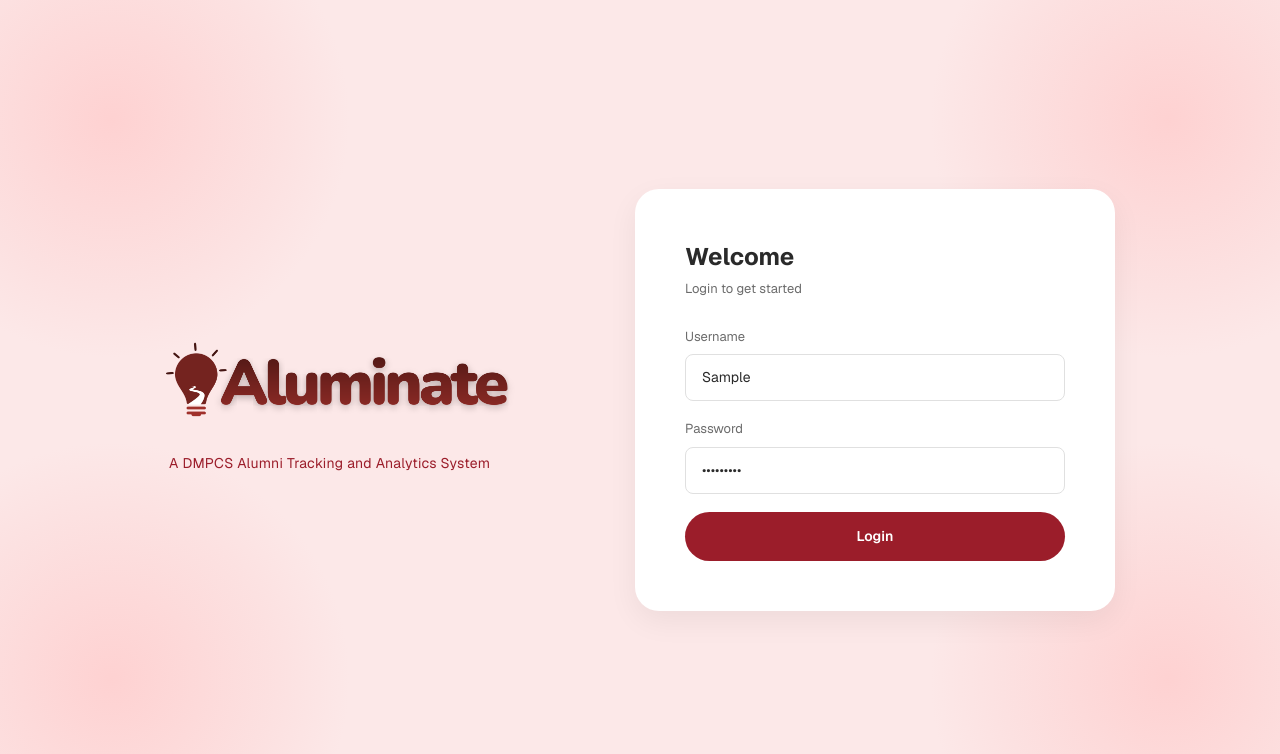
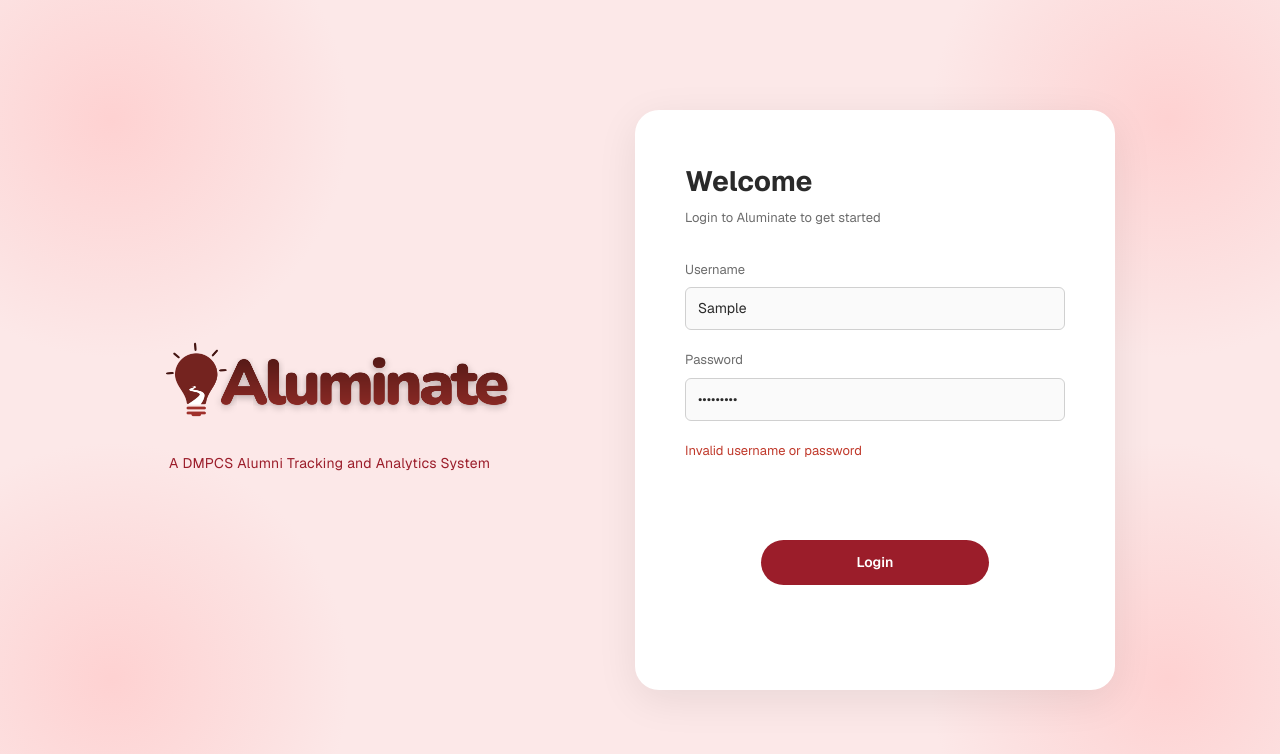
Before and after one commit to ldlambayao/cmsc127-aluminate, a Next.js app in the folder aluminate/: page /login in a window 1280 px wide. Both pictures are taken after typing "Sample", "Sample123" into the empty fields and a click on the button "Login". Shown: the top 754 px of the page. Built offline with nearby package versions, Linux system fonts and the light colour scheme; no server answers.

Commit message:
Added transition animation from login to alumnidashboard + Minor revisions to login page

```diff
--- a/aluminate/app/(auth)/login/page.tsx
+++ b/aluminate/app/(auth)/login/page.tsx
@@ -1,16 +1,14 @@
 "use client";
 
-import Link from "next/link";
 import Image from "next/image";
 import { useRouter } from "next/navigation";
-import { useState } from "react";
+import { useRef, useState } from "react";
 import { User } from "@supabase/supabase-js";
-import { createSupabaseServerClient } from "@/../lib/supabase/server-client";
 import { getSupabaseBrowserClient } from "@/../lib/supabase/browser-client";
 
 type LoginProps = {
   user: User | null;
-}
+};
 
 export default function LoginPage({ user }: LoginProps) {
   const [username, setUsername] = useState("");
@@ -19,39 +17,50 @@ export default function LoginPage({ user }: LoginProps) {
   const supabase = getSupabaseBrowserClient();
   const router = useRouter();
   const [currentUser, setCurrentUser] = useState<User | null>(user);
+  const [exiting, setExiting] = useState(false);
+  const containerRef = useRef<HTMLDivElement>(null);
+  const cardRef = useRef<HTMLDivElement>(null);
 
   async function handleSubmit(event: React.FormEvent<HTMLFormElement>) {
     event.preventDefault();
     setStatus("Verifying...");
-    const email = `${username}@up.edu.ph`
+    const email = `${username}@up.edu.ph`;
 
     const { data, error } = await supabase.auth.signInWithPassword({
       email: email,
       password: password,
-    })
+    });
     if (error) {
       setStatus("Invalid username or password");
       console.error(error.message);
     } else {
       console.log("Successfully logged in:", data.user);
       setStatus("Welcome, " + data.user.email);
-      router.push("/alumni")
+
+      // Play exit animation, then navigate
+      setExiting(true);
+      setTimeout(() => router.push("/alumni"), 420);
     }
   }
 
   return (
-    <div style={containerStyle}>
+    /* Background fades in */
+    <div
+      ref={containerRef}
+      className={`page-morph-bg${exiting ? " exiting" : ""}`}
+      style={containerStyle}
+    >
       {/* Corner gradient blobs */}
       <div style={blobTopLeftStyle} />
       <div style={blobTopRightStyle} />
       <div style={blobBottomLeftStyle} />
       <div style={blobBottomRightStyle} />
 
-      {/* Two-column layout container */}
+      {/* Two-column layout */}
       <div style={mainSplitLayout}>
-        {/* Left column: Brand lockup */}
-        <div style={brandColumnStyle}>
-          {/* Branded Logo using the full image from /public */}
+
+        {/* Left — brand fades up */}
+        <div className="page-enter-child-1" style={brandColumnStyle}>
           <div style={brandLockupStyle}>
             <Image
               src="/aluminate logo.png"
@@ -62,56 +71,65 @@ export default function LoginPage({ user }: LoginProps) {
               priority
             />
           </div>
-          {/* Subtitle */}
           <p style={brandSubtitleStyle}>
             A DMPCS Alumni Tracking and Analytics System
           </p>
         </div>
 
-        {/* Right column: Login card */}
+        {/* Right — card morphs in */}
         <div style={cardColumnStyle}>
-          <div style={loginCardStyle}>
-            {/* Welcome header */}
+          <div
+            ref={cardRef}
+            className={`page-morph-card${exiting ? " exiting" : ""}`}
+            style={loginCardStyle}
+          >
             <div style={headerWrapper}>
               <h2 style={welcomeTitleStyle}>Welcome</h2>
-              <p style={welcomeSubtitleStyle}>Login to get started</p>
+              <p style={welcomeSubtitleStyle}>Login to Aluminate to get started</p>
             </div>
 
-            {/* Login form */}
             <form style={formStyle} onSubmit={handleSubmit}>
-              {/* Email input field */}
               <div style={inputGroupStyle}>
                 <label style={labelStyle}>Username</label>
                 <input
-                  type="username"
+                  type="text"
                   value={username}
-                  onChange={(event) => setUsername(event.target.value)}
+                  onChange={(e) => setUsername(e.target.value)}
                   placeholder="Enter your Username"
                   style={inputFieldStyle}
                   required
                 />
               </div>
 
-              {/* Password input field */}
               <div style={inputGroupStyle}>
                 <label style={labelStyle}>Password</label>
                 <input
                   type="password"
                   value={password}
-                  onChange={(event) => setPassword(event.target.value)}
+                  onChange={(e) => setPassword(e.target.value)}
                   placeholder="Enter your password"
                   style={inputFieldStyle}
                   required
                 />
               </div>
 
-              {/* Login button */}
+              {status && (
+                <p style={{
+                  fontSize: "13px",
+                  color: status.startsWith("Invalid") ? "#c0392b" : "#555",
+                  margin: 0,
+                }}>
+                  {status}
+                </p>
+              )}
+
               <button type="submit" style={loginButtonStyle}>
                 Login
               </button>
             </form>
           </div>
         </div>
+
       </div>
     </div>
   );
@@ -140,47 +158,41 @@ const blobTopLeftStyle: React.CSSProperties = {
   ...cornerBlobBase,
   top: "-15%",
   left: "-10%",
-  background:
-    "radial-gradient(circle, rgba(255,200,200,0.7) 0%, rgba(252,210,210,0.3) 50%, transparent 70%)",
+  background: "radial-gradient(circle, rgba(255,200,200,0.7) 0%, rgba(252,210,210,0.3) 50%, transparent 70%)",
 };
 
 const blobTopRightStyle: React.CSSProperties = {
   ...cornerBlobBase,
   top: "-15%",
   right: "-10%",
-  background:
-    "radial-gradient(circle, rgba(255,200,200,0.7) 0%, rgba(252,210,210,0.3) 50%, transparent 70%)",
+  background: "radial-gradient(circle, rgba(255,200,200,0.7) 0%, rgba(252,210,210,0.3) 50%, transparent 70%)",
 };
 
 const blobBottomLeftStyle: React.CSSProperties = {
   ...cornerBlobBase,
   bottom: "-15%",
   left: "-10%",
-  background:
-    "radial-gradient(circle, rgba(255,200,200,0.7) 0%, rgba(252,210,210,0.3) 50%, transparent 70%)",
+  background: "radial-gradient(circle, rgba(255,200,200,0.7) 0%, rgba(252,210,210,0.3) 50%, transparent 70%)",
 };
 
 const blobBottomRightStyle: React.CSSProperties = {
   ...cornerBlobBase,
   bottom: "-15%",
   right: "-10%",
-  background:
-    "radial-gradient(circle, rgba(255,200,200,0.7) 0%, rgba(252,210,210,0.3) 50%, transparent 70%)",
+  background: "radial-gradient(circle, rgba(255,200,200,0.7) 0%, rgba(252,210,210,0.3) 50%, transparent 70%)",
 };
 
-// UPDATED: Centered layout with a specific gap to control distance
 const mainSplitLayout: React.CSSProperties = {
   display: "flex",
   width: "100%",
   height: "100%",
   alignItems: "center",
   justifyContent: "center",
-  gap: "100px", // Adjust this value to bring them closer or further apart
+  gap: "100px",
   padding: "0 20px",
   zIndex: 1,
 };
 
-// UPDATED: Removed fixed flex widths so elements take natural space
 const brandColumnStyle: React.CSSProperties = {
   display: "flex",
   flexDirection: "column",
@@ -202,7 +214,6 @@ const brandSubtitleStyle: React.CSSProperties = {
   marginLeft: "4px",
 };
 
-// UPDATED: Removed fixed flex widths and padding
 const cardColumnStyle: React.CSSProperties = {
   display: "flex",
   justifyContent: "center",
@@ -213,36 +224,41 @@ const loginCardStyle: React.CSSProperties = {
   width: "100%",
   minWidth: "480px",
   maxWidth: "560px",
+  minHeight: "580px",
   backgroundColor: "#ffffff",
   borderRadius: "24px",
-  boxShadow: "0 10px 30px rgba(0,0,0,0.06)",
-  padding: "50px",
+  boxShadow: "0 10px 40px rgba(0,0,0,0.08)",
+  padding: "50px 50px 70px 50px",
   display: "flex",
   flexDirection: "column",
-  gap: "28px",
+  gap: "0px",
+  justifyContent: "flex-start",
 };
 
 const headerWrapper: React.CSSProperties = {
   display: "flex",
   flexDirection: "column",
-  gap: "4px",
+  gap: "6px",
+  marginBottom: "32px",
 };
 
 const welcomeTitleStyle: React.CSSProperties = {
-  fontSize: "24px",
+  fontSize: "28px",
   fontWeight: 700,
   color: "#2a2a2a",
+  margin: 0,
 };
 
 const welcomeSubtitleStyle: React.CSSProperties = {
   fontSize: "13px",
   color: "#6c6c6c",
+  margin: 0,
 };
 
 const formStyle: React.CSSProperties = {
   display: "flex",
   flexDirection: "column",
-  gap: "18px",
+  gap: "20px",
 };
 
 const inputGroupStyle: React.CSSProperties = {
@@ -258,22 +274,27 @@ const labelStyle: React.CSSProperties = {
 
 const inputFieldStyle: React.CSSProperties = {
   width: "100%",
-  padding: "12px 16px",
-  borderRadius: "8px",
-  border: "1px solid #e0e0e0",
+  padding: "10px 12px",
+  borderRadius: "6px",
+  border: "1px solid #d0d0d0",
   fontSize: "14px",
   color: "#2a2a2a",
+  outline: "none",
+  boxSizing: "border-box",
+  backgroundColor: "#fafafa",
 };
 
 const loginButtonStyle: React.CSSProperties = {
-  width: "100%",
+  width: "60%",
+  alignSelf: "center",
   backgroundColor: "#9b1d2a",
   color: "#ffffff",
   fontSize: "14px",
   fontWeight: 600,
-  padding: "14px",
+  padding: "12px",
   borderRadius: "999px",
   border: "none",
   cursor: "pointer",
+  marginTop: "60px",
   transition: "background-color 0.2s ease, transform 0.15s ease",
 };
--- a/aluminate/app/alumni/page.tsx
+++ b/aluminate/app/alumni/page.tsx
@@ -1,5 +1,11 @@
 import AlumniDashboard from "@/components/dashboards/AlumniDashboard";
 
 export default function AlumniPage() {
-  return <AlumniDashboard />;
+  return (
+    // The page-morph-bg class gives a smooth fade-in on the shell.
+    // The dashboard's sidebar + main content each handle their own layout.
+    <div className="page-morph-bg">
+      <AlumniDashboard />
+    </div>
+  );
 }
--- a/aluminate/app/components/layout/sidebar/AlumniSidebar.tsx
+++ b/aluminate/app/components/layout/sidebar/AlumniSidebar.tsx
@@ -40,13 +40,14 @@ const LogOutIcon = () => (
 interface SidebarProps {
   activePage: string;
   setActivePage: (page: string) => void;
+  className?: string;
 }
 
-export default function AlumniSidebar({ activePage, setActivePage }: SidebarProps) {
+export default function AlumniSidebar({ activePage, setActivePage, className }: SidebarProps) {
   const router = useRouter();
   const supabase = getSupabaseBrowserClient();
   return (
-    <aside style={styles.sidebar}>
+    <aside style={styles.sidebar} className={className}>
       {/* Logo — centered */}
       <div style={styles.logo}>
         <Image
--- a/aluminate/app/globals.css
+++ b/aluminate/app/globals.css
@@ -37,3 +37,60 @@ body {
   background: var(--background);
   color: var(--foreground);
 }
+
+/* ─────────────────────────────────────────────────────────────
+   Paste these blocks into your existing globals.css
+───────────────────────────────────────────────────────────── */
+
+/* ── Keyframes ── */
+
+@keyframes morphBgIn {
+  from { opacity: 0; }
+  to   { opacity: 1; }
+}
+@keyframes morphBgOut {
+  from { opacity: 1; }
+  to   { opacity: 0; }
+}
+@keyframes childFadeUp {
+  from { opacity: 0; transform: translateY(28px); }
+  to   { opacity: 1; transform: translateY(0);    }
+}
+@keyframes cardMorphIn {
+  from { opacity: 0; transform: scale(0.93) translateY(18px); }
+  to   { opacity: 1; transform: scale(1)    translateY(0);    }
+}
+@keyframes cardMorphOut {
+  from { opacity: 1; transform: scale(1);    }
+  to   { opacity: 0; transform: scale(1.06); }
+}
+@keyframes dashEnter {
+  from { opacity: 0; transform: translateY(22px); }
+  to   { opacity: 1; transform: translateY(0);    }
+}
+@keyframes sidebarSlideIn {
+  from { opacity: 0; transform: translateX(-24px); }
+  to   { opacity: 1; transform: translateX(0);     }
+}
+@keyframes cardRise {
+  from { opacity: 0; transform: translateY(16px); }
+  to   { opacity: 1; transform: translateY(0);    }
+}
+
+/* ── Login — entrance ── */
+.page-morph-bg            { animation: morphBgIn   0.45s ease both; }
+.page-morph-bg.exiting    { animation: morphBgOut  0.38s ease forwards; }
+
+.page-enter-child-1       { animation: childFadeUp  0.5s  cubic-bezier(0.22,1,0.36,1) 0.10s both; }
+
+.page-morph-card          { animation: cardMorphIn  0.52s cubic-bezier(0.22,1,0.36,1) 0.18s both; }
+.page-morph-card.exiting  { animation: cardMorphOut 0.38s cubic-bezier(0.4,0,1,1)     forwards;   }
+
+/* ── Dashboard — entrance ── */
+.dash-sidebar-enter       { animation: sidebarSlideIn 0.45s cubic-bezier(0.22,1,0.36,1) 0.05s both; }
+.dash-content-enter       { animation: dashEnter      0.50s cubic-bezier(0.22,1,0.36,1) 0.15s both; }
+
+.dash-card-enter                  { animation: cardRise 0.45s cubic-bezier(0.22,1,0.36,1) both; }
+.dash-card-enter:nth-child(1)     { animation-delay: 0.22s; }
+.dash-card-enter:nth-child(2)     { animation-delay: 0.30s; }
+.dash-card-enter:nth-child(3)     { animation-delay: 0.38s; }
```
Also changed, not shown: aluminate/app/components/dashboards/AlumniDashboard.tsx (+9 -5 lines), aluminate/app/page.tsx (+15 -25 lines).
